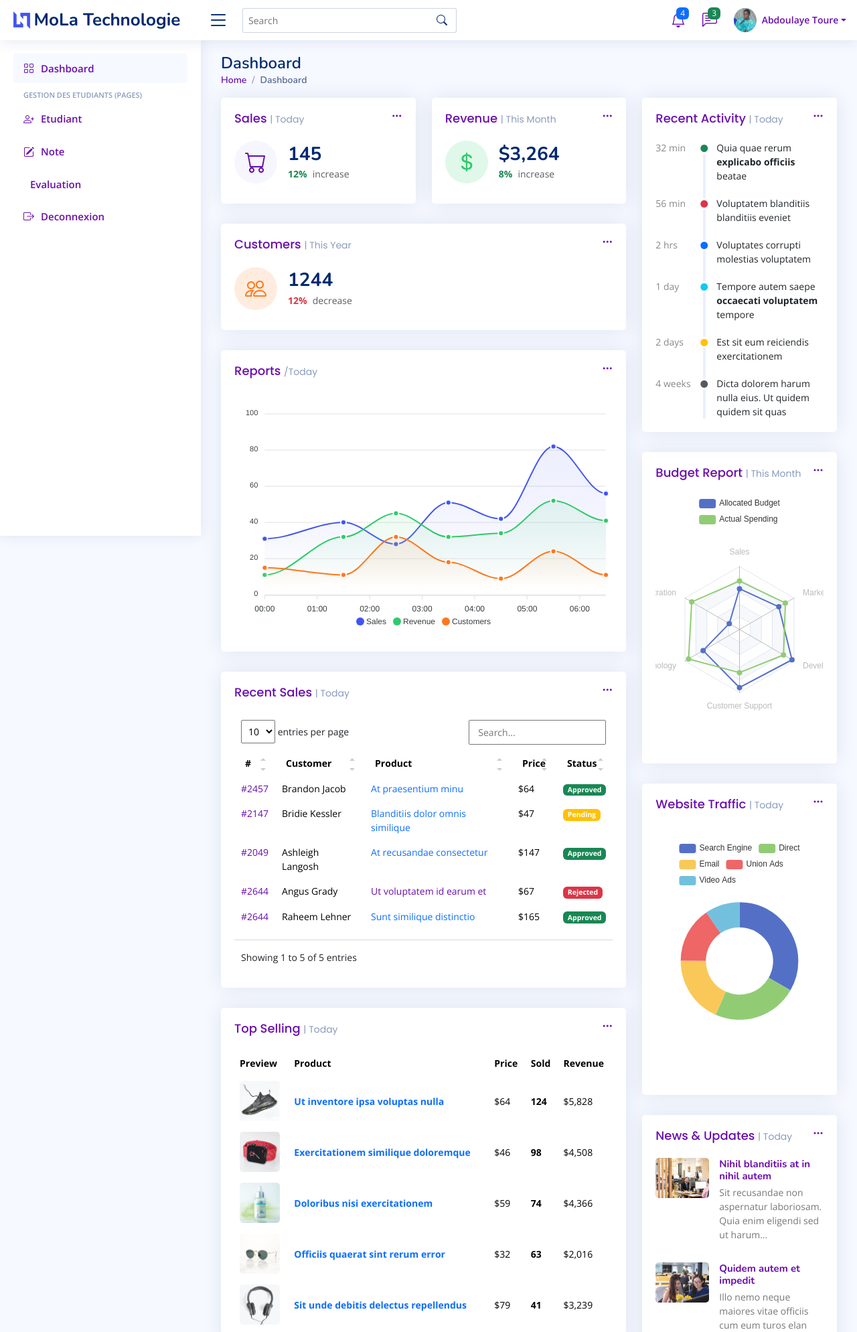
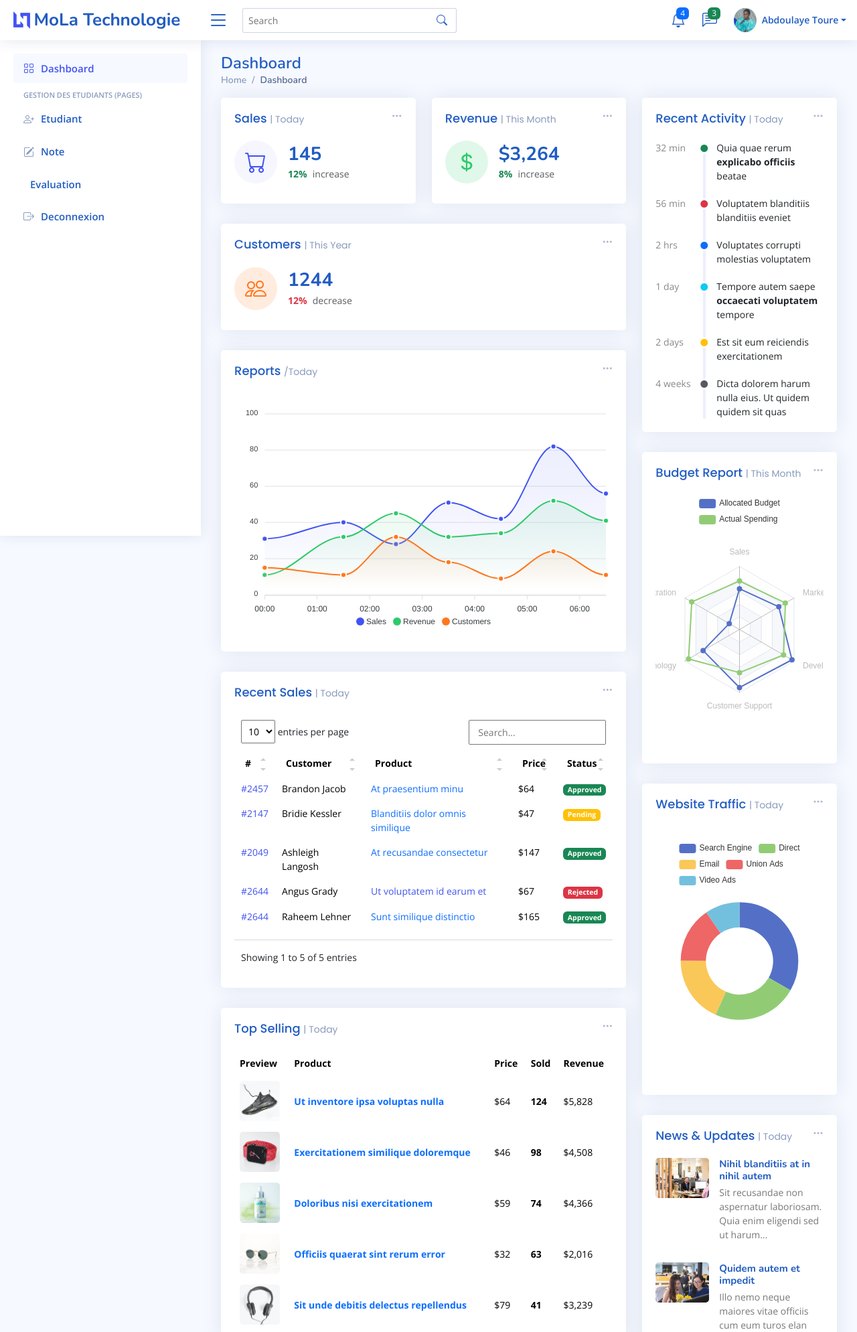
Before and after one commit to Tourelaye/Projet_NiceAdmin, a PHP site: page /admin.php in a window 1280 px wide. Shown: the top 1989 px of the page at 67% size. Run offline with PHP 8.4, Linux system fonts and the light colour scheme; some libraries are stand-ins or nearby versions.

Commit message:
New enregistrement

```diff
--- a/public/templates/templateAdmin/assets/css/style.css
+++ b/public/templates/templateAdmin/assets/css/style.css
@@ -20,7 +20,7 @@ body {
 }
 
 a {
-  color: #6a0dad !important;
+  color: #4154f1;
   text-decoration: none;
 }
 
@@ -64,7 +64,7 @@ h6 {
   font-size: 24px;
   margin-bottom: 0;
   font-weight: 600;
-  color: #012970;
+  color: #215cc2;
 }
 
 /*--------------------------------------------------------------
@@ -236,7 +236,7 @@ h6 {
   padding: 20px 0 15px 0;
   font-size: 18px;
   font-weight: 500;
-  color: #6a0dad !important;
+  color: #215cc2;
   font-family: "Poppins", sans-serif;
 }
 
@@ -372,7 +372,7 @@ h6 {
 .logo span {
   font-size: 26px;
   font-weight: 700;
-  color: #012970;
+  color: #215cc2;
   font-family: "Nunito", sans-serif;
 }
 
@@ -391,7 +391,7 @@ h6 {
   font-size: 32px;
   padding-left: 10px;
   cursor: pointer;
-  color: #012970;
+  color: #215cc2;
 }
 
 .header .search-bar {
@@ -428,7 +428,7 @@ h6 {
 .header .search-form input {
   border: 0;
   font-size: 14px;
-  color: #012970;
+  color: #215cc2;
   border: 1px solid rgba(1, 41, 112, 0.2);
   padding: 7px 38px 7px 8px;
   border-radius: 3px;
@@ -451,7 +451,7 @@ h6 {
 }
 
 .header .search-form button i {
-  color: #012970;
+  color: #215cc2;
 }
 
 /*--------------------------------------------------------------
@@ -468,13 +468,13 @@ h6 {
 
 .header-nav .nav-icon {
   font-size: 22px;
-  color: #012970;
+  color: #215cc2;
   margin-right: 25px;
   position: relative;
 }
 
 .header-nav .nav-profile {
-  color: #012970;
+  color: #215cc2;
 }
 
 .header-nav .nav-profile img {
@@ -684,7 +684,7 @@ h6 {
   align-items: center;
   font-size: 15px;
   font-weight: 600;
-  color: #6a0dad !important;
+  color: #4154f1;
   transition: 0.3;
   background: #f6f9ff;
   padding: 10px 15px;
@@ -694,11 +694,11 @@ h6 {
 .sidebar-nav .nav-link i {
   font-size: 16px;
   margin-right: 10px;
-  color: #6a0dad !important;
+  color: #4154f1;
 }
 
 .sidebar-nav .nav-link.collapsed {
-  color: #012970;
+  color: #215cc2;
   background: #fff;
 }
 
@@ -805,7 +805,7 @@ h6 {
 
 .dashboard .info-card h6 {
   font-size: 28px;
-  color: #012970;
+  color: #215cc2;
   font-weight: 700;
   margin: 0;
   padding: 0;
@@ -821,7 +821,7 @@ h6 {
 }
 
 .dashboard .sales-card .card-icon {
-  color: #6a0dad !important;
+  color: #4154f1;
   background: #f6f6fe;
 }
 
@@ -901,12 +901,12 @@ h6 {
 }
 
 .dashboard .news h4 a {
-  color: #012970;
+  color: #215cc2;
   transition: 0.3s;
 }
 
 .dashboard .news h4 a:hover {
-  color: #6a0dad !important;
+  color: #4154f1;
 }
 
 .dashboard .news p {
```
Also changed, not shown: other parts of public/templates/templateAdmin/assets/css/style.css (+24 -24 lines).
